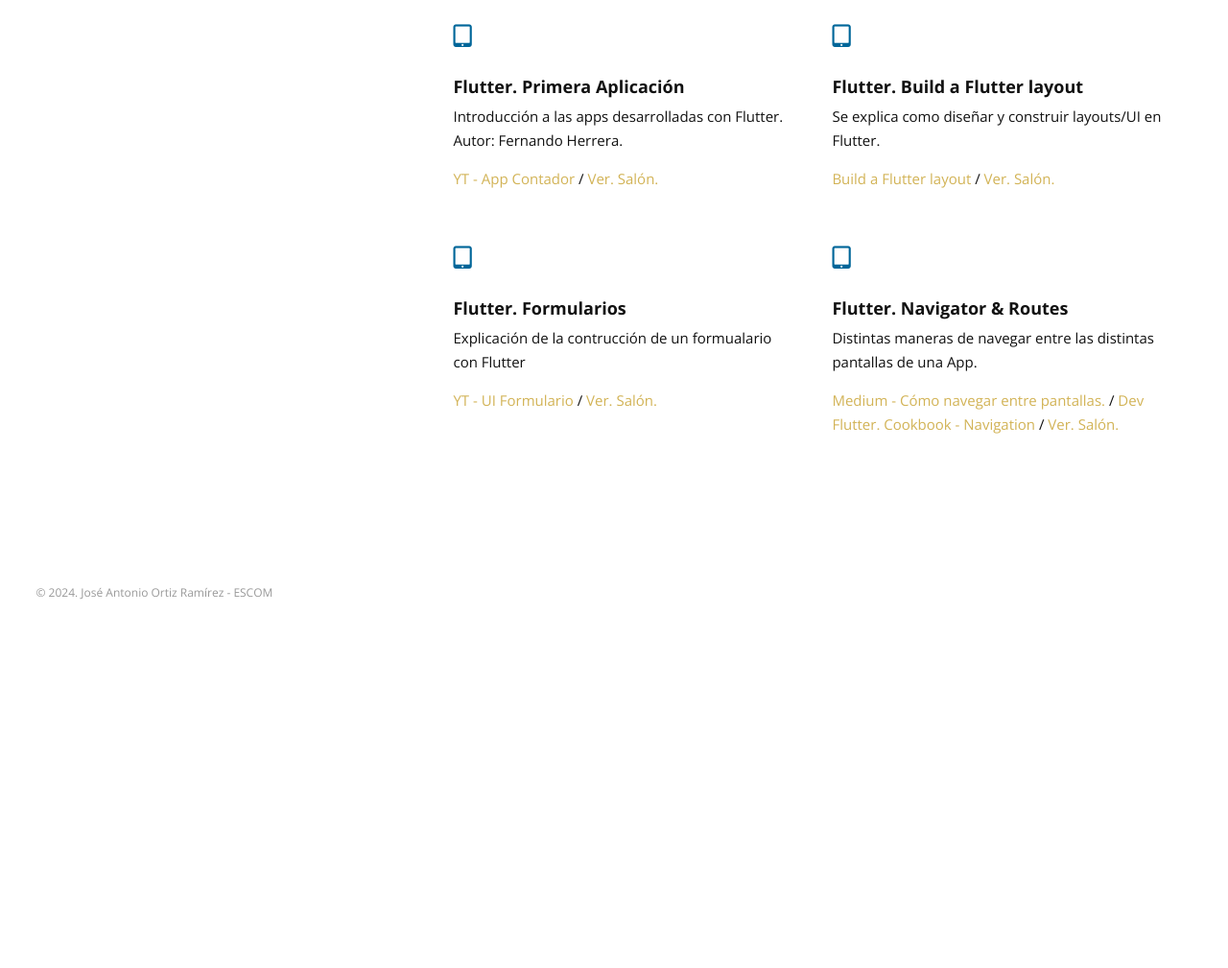
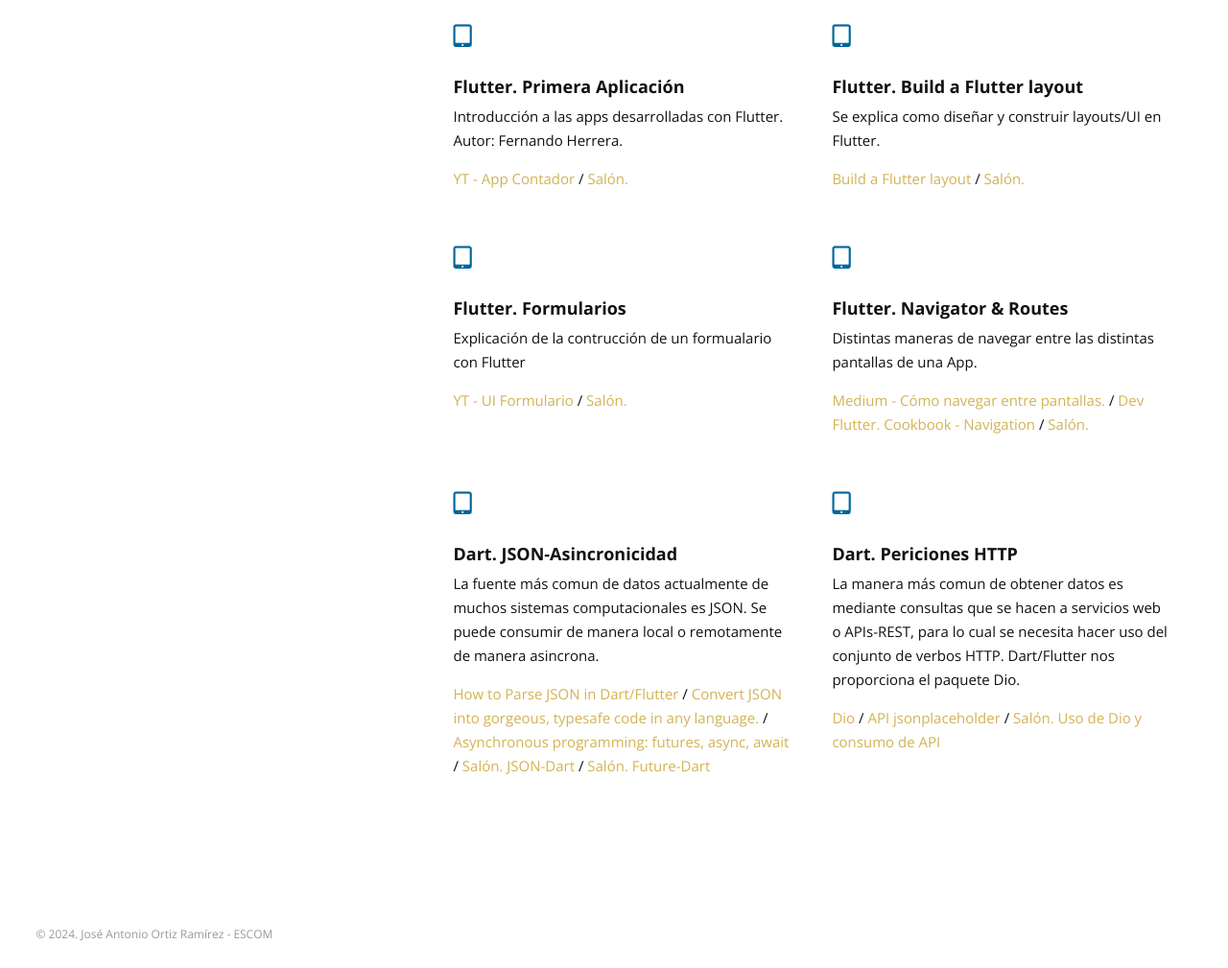
Before and after one commit to jaortizr/jaortizr.github.io, a plain HTML site: page index.html in a window 1280 px wide. Shown: the part 2048-3057 px from the top of the page at 96% size. Before the commit the page ends 2713 px from the top, so only its background shows below. Drawn offline with nearby package versions, Linux system fonts and the light colour scheme.

Commit message:
Update 091024

```diff
--- a/index.html
+++ b/index.html
@@ -304,7 +304,7 @@
                         <div class="icon-block-description">
                             <h4>Flutter. Primera Aplicación</h4>
                             <p>Introducción a las apps desarrolladas con Flutter. Autor: Fernando Herrera.</p>
-                            <p><a href="https://youtube.com/playlist?list=PLCKuOXG0bPi0sIn-nDsi7ma9OV6MEMkxj&si=hdeQgeTo7Qx7FQm0">YT - App Contador</a> / <a href="./codes/contador_flutter.zip">Ver. Salón.</a></p>
+                            <p><a href="https://youtube.com/playlist?list=PLCKuOXG0bPi0sIn-nDsi7ma9OV6MEMkxj&si=hdeQgeTo7Qx7FQm0">YT - App Contador</a> / <a href="./codes/contador_flutter.zip">Salón.</a></p>
                         </div>
                     </div>
                     <!--End of Icon Block-->
@@ -319,7 +319,7 @@
                         <div class="icon-block-description">
                             <h4>Flutter. Build a Flutter layout</h4>
                             <p>Se explica como diseñar y construir layouts/UI en Flutter.</p>
-                            <p><a href="https://docs.flutter.dev/ui/layout/tutorial">Build a Flutter layout</a> / <a href="./codes/layout_flutter.zip">Ver. Salón.</a></p>
+                            <p><a href="https://docs.flutter.dev/ui/layout/tutorial">Build a Flutter layout</a> / <a href="./codes/layout_flutter.zip">Salón.</a></p>
                         </div>
                     </div>
                     <!--End of Icon Block-->
@@ -334,7 +334,7 @@
                         <div class="icon-block-description">
                             <h4>Flutter. Formularios</h4>
                             <p>Explicación de la contrucción de un formualario con Flutter</p>
-                            <p><a href="https://youtu.be/96TtfRa4FzQ?si=obnOcgPxyTJ25ZJP">YT - UI Formulario</a> / <a href="./codes/formulario_flutter.zip">Ver. Salón.</a></p>
+                            <p><a href="https://youtu.be/96TtfRa4FzQ?si=obnOcgPxyTJ25ZJP">YT - UI Formulario</a> / <a href="./codes/formulario_flutter.zip">Salón.</a></p>
                         </div>
                     </div>
                     <!--End of Icon Block-->
@@ -349,7 +349,47 @@
                         <div class="icon-block-description">
                             <h4>Flutter. Navigator & Routes</h4>
                             <p>Distintas maneras de navegar entre las distintas pantallas de una App.</p>
-                            <p><a href="https://medium.com/@hdgch1106/flutter-c%C3%B3mo-navegar-entre-pantallas-utilizando-navigator-c8f476d3a08f">Medium - Cómo navegar entre pantallas.</a> / <a href="https://docs.flutter.dev/cookbook/navigation">Dev Flutter. Cookbook - Navigation</a> / <a href="./codes/navigator.zip">Ver. Salón.</a></p>
+                            <p><a href="https://medium.com/@hdgch1106/flutter-c%C3%B3mo-navegar-entre-pantallas-utilizando-navigator-c8f476d3a08f">Medium - Cómo navegar entre pantallas.</a> / <a href="https://docs.flutter.dev/cookbook/navigation">Dev Flutter. Cookbook - Navigation</a> / <a href="./codes/navigator.zip">Salón.</a></p>
+                        </div>
+                    </div>
+                    <!--End of Icon Block-->
+
+                    <!--Icon Block-->
+                    <div class="col-2 icon-block icon-top wow fadeInUp" data-wow-delay="0.5s">
+                        <!--Icon-->
+                        <div class="icon">
+                            <i class="fa fa-tablet fa-2x"></i>
+                        </div>
+                        <!--Icon Block Description-->
+                        <div class="icon-block-description">
+                            <h4>Dart. JSON-Asincronicidad</h4>
+                            <p>La fuente más comun de datos actualmente de muchos sistemas computacionales es JSON. Se puede consumir de manera local o remotamente de manera asincrona.</p>
+                            <p>
+                                <a href="https://codewithandrea.com/articles/parse-json-dart/">How to Parse JSON in Dart/Flutter</a> /
+                                <a href="https://app.quicktype.io/">Convert JSON into gorgeous, typesafe code in any language.</a> /
+                                <a href="https://dart.dev/libraries/async/async-await">Asynchronous programming: futures, async, await</a> /
+                                <a href="./codes/json_dart.zip">Salón. JSON-Dart</a> /
+                                <a href="./codes/futureAsyncAwait.zip">Salón. Future-Dart</a>
+                            </p>
+                        </div>
+                    </div>
+                    <!--End of Icon Block-->
+
+                    <!--Icon Block-->
+                    <div class="col-2 icon-block icon-top wow fadeInUp" data-wow-delay="0.5s">
+                        <!--Icon-->
+                        <div class="icon">
+                            <i class="fa fa-tablet fa-2x"></i>
+                        </div>
+                        <!--Icon Block Description-->
+                        <div class="icon-block-description">
+                            <h4>Dart. Periciones HTTP</h4>
+                            <p>La manera más comun de obtener datos es mediante consultas que se hacen a servicios web o APIs-REST, para lo cual se necesita hacer uso del conjunto de verbos HTTP. Dart/Flutter nos proporciona el paquete Dio. </p>
+                            <p>
+                                <a href="https://pub.dev/packages/dio">Dio</a> /
+                                <a href="https://jsonplaceholder.typicode.com/">API jsonplaceholder</a> /
+                                <a href="./codes/dioJSON_dart.zip">Salón. Uso de Dio y consumo de API
+                            </p>
                         </div>
                     </div>
                     <!--End of Icon Block-->
```
